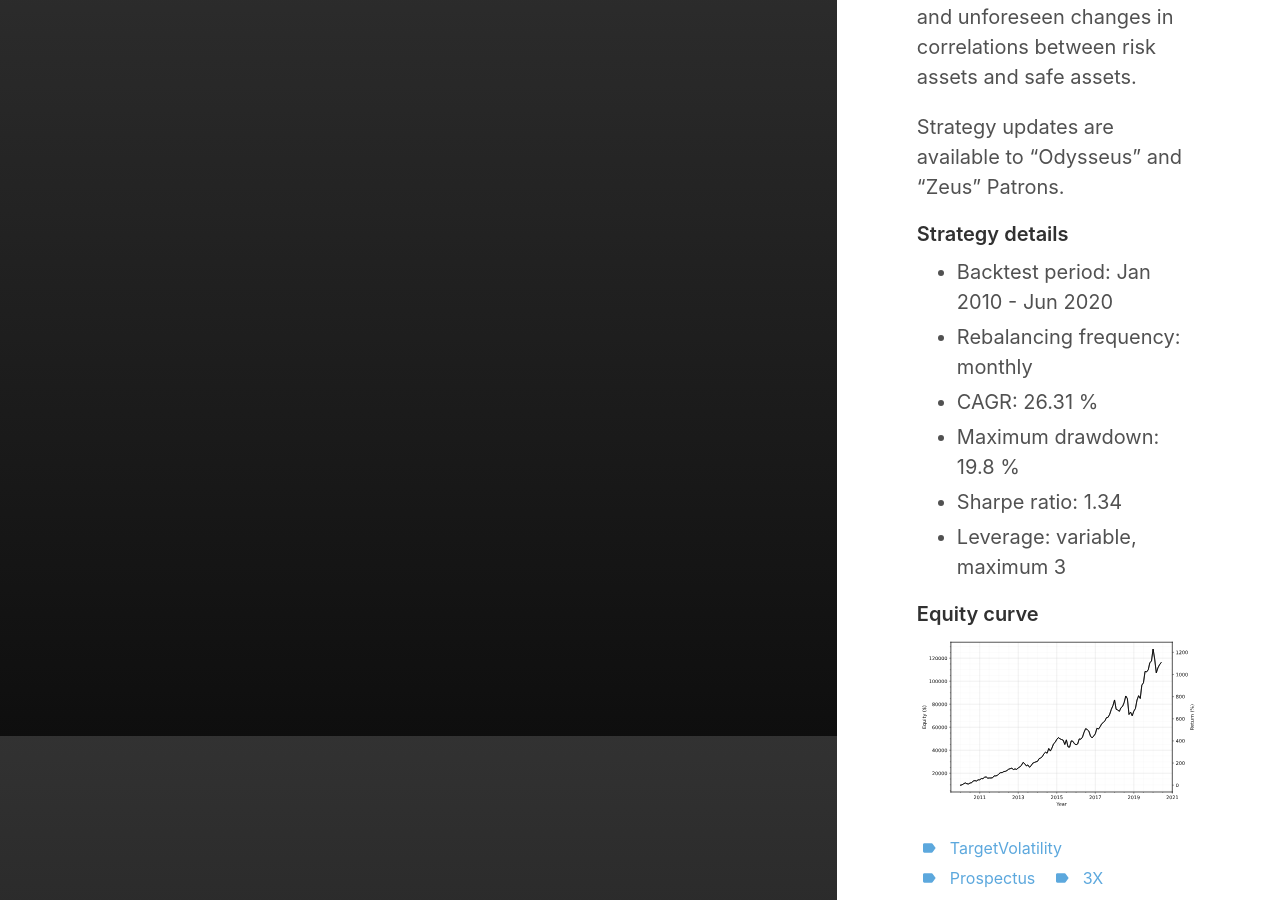
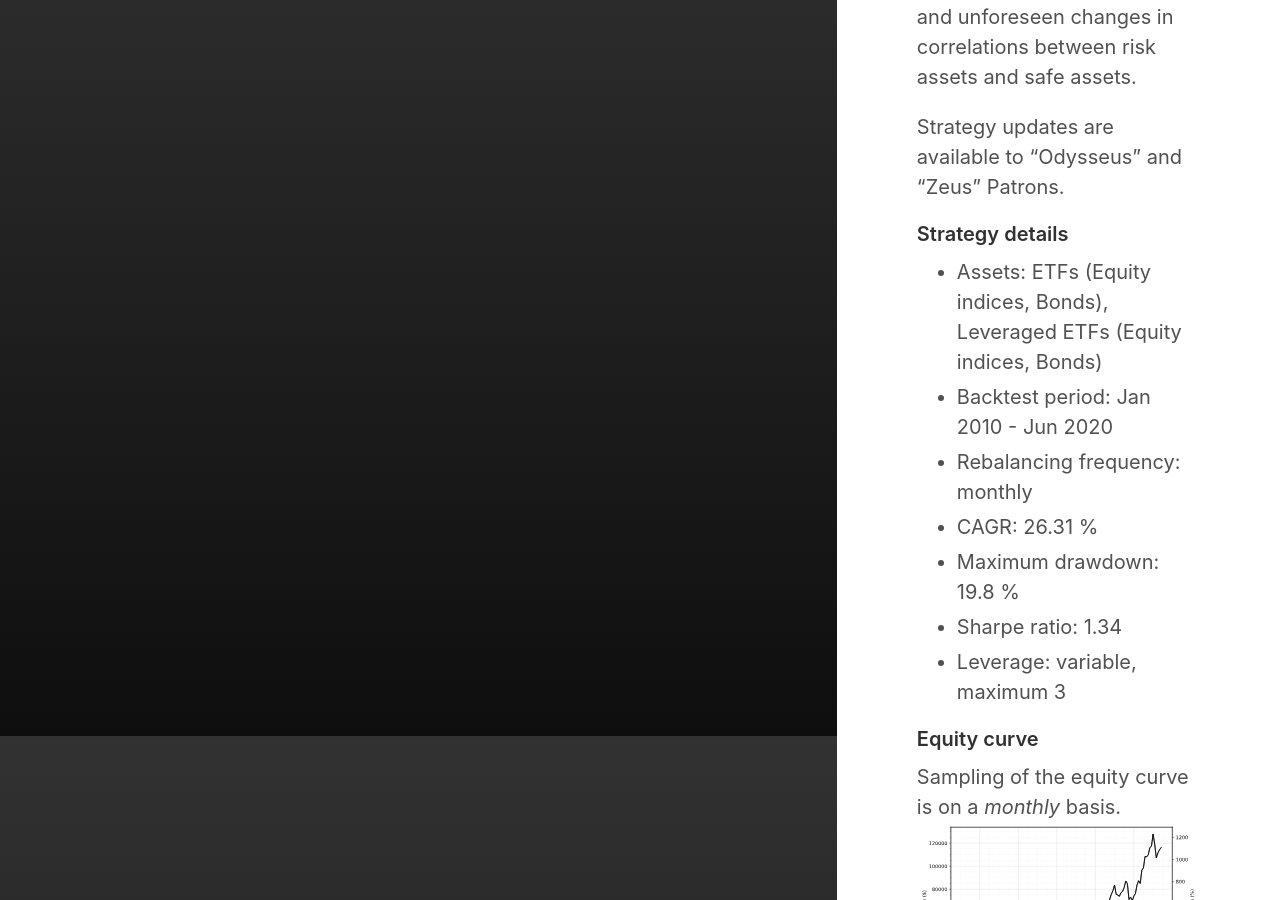
Before and after one commit to IthacaResearch/ithacaresearch.github.io, a Jekyll site: the page built from _posts/2019-08-03-Target-Volatility-3X.md, in a window 1280 px wide and 900 px high, scrolled down 1064 px. Built offline with Jekyll 4.4.1, drawn with Linux system fonts in a browser that asks for light colours.

Commit message:
Update 2019-08-03-Target-Volatility-3X.md

```diff
--- a/_posts/2019-08-03-Target-Volatility-3X.md
+++ b/_posts/2019-08-03-Target-Volatility-3X.md
@@ -16,6 +16,7 @@ The main risks of this strategy are high leverage and unforeseen changes in corr
 Strategy updates are available to "Odysseus" and "Zeus" Patrons.
 
 #### Strategy details
+* Assets: ETFs (Equity indices, Bonds), Leveraged ETFs (Equity indices, Bonds)
 * Backtest period: Jan 2010 - Jun 2020
 * Rebalancing frequency: monthly
 * CAGR: 26.31 %
@@ -24,4 +25,5 @@ Strategy updates are available to "Odysseus" and "Zeus" Patrons.
 * Leverage: variable, maximum 3
 
 #### Equity curve
+Sampling of the equity curve is on a _monthly_ basis.
 ![Target Volatility 3X](/images/target_volatility_returns_3x.svg)
```
